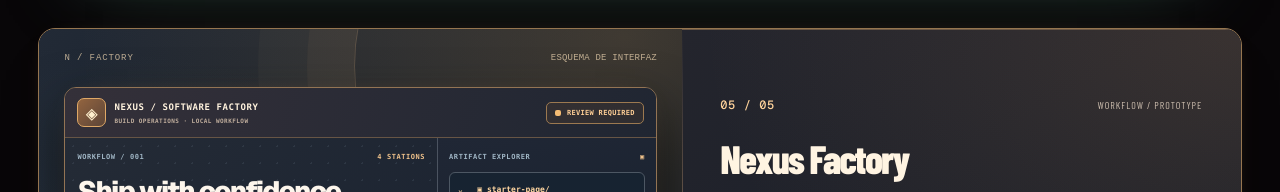
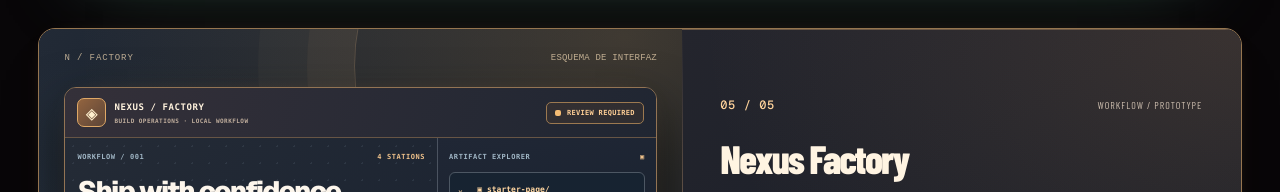
Before and after one commit to Dleteo/Nexus-AI, a Next.js app: page / in a window 1280 px wide. Shown: the part 2563-2755 px from the top of the page. Built offline with nearby package versions, Linux system fonts and the light colour scheme.

Commit message:
refactor(factory): update multilingual cases and QA to canonical Nexus Factory name and route

```diff
--- a/components/career/ProjectCover.tsx
+++ b/components/career/ProjectCover.tsx
@@ -171,7 +171,7 @@ export default function ProjectCover({project,language,spacious=false}:{project:
     </div>}
     {project==="factory"&&<div className={s.factoryWindow}>
       <div className={s.factoryHeader}>
-        <span className={s.factoryHeaderIdentity}><span className={s.factoryHeaderSymbol} aria-hidden="true">◈</span><span><strong>NEXUS / SOFTWARE FACTORY</strong><small>BUILD OPERATIONS · LOCAL WORKFLOW</small></span></span>
+        <span className={s.factoryHeaderIdentity}><span className={s.factoryHeaderSymbol} aria-hidden="true">◈</span><span><strong>NEXUS / FACTORY</strong><small>BUILD OPERATIONS · LOCAL WORKFLOW</small></span></span>
         <span className={s.factoryHeaderState}><i aria-hidden="true"/> REVIEW REQUIRED</span>
       </div>
       <div className={s.factoryWorkbenchPreview}>
```
